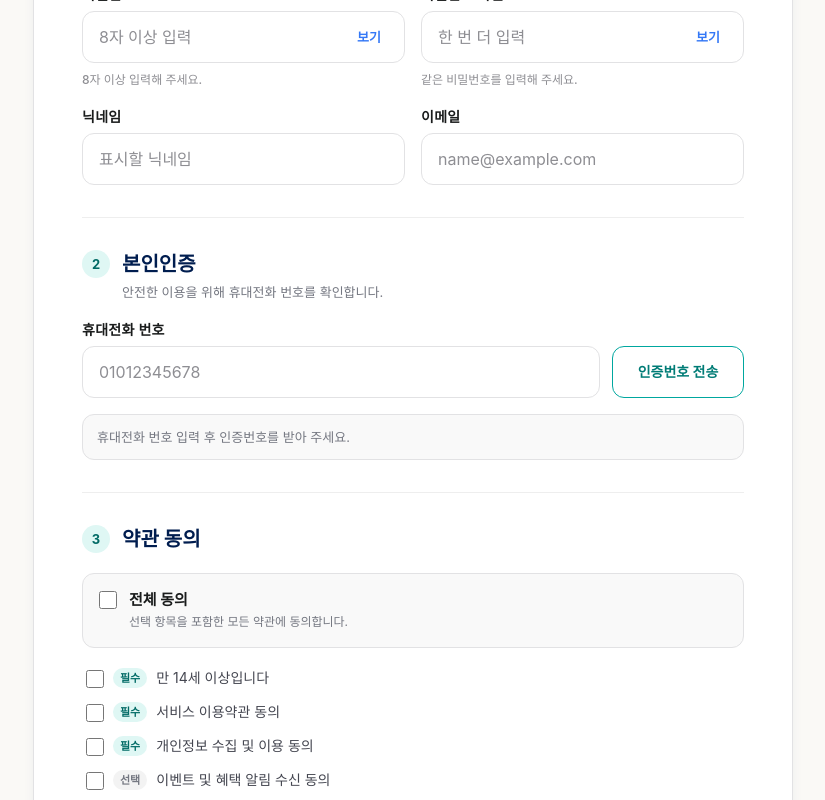
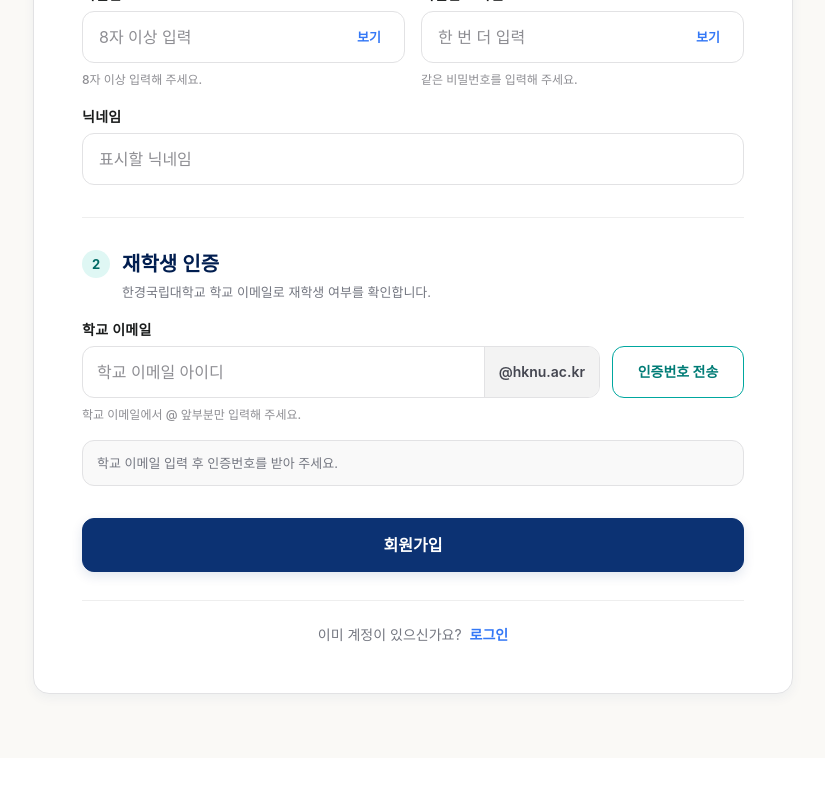
Before and after one commit to kkiri-kkiri/roommate-matching-platform, a React (Create React App) app in the folder frontend/: page /signup in a window 1280 px wide. Shown: the part 440-1240 px from the top of the page, without its empty margins (227-1052 px from the left). After the commit the page ends 1206 px from the top, so only its background shows below. Built offline with nearby package versions, Linux system fonts and the light colour scheme.

Commit message:
20260904 - 이지성 / 회원가입 페이지 프론트 수정중

```diff
--- a/frontend/src/App.js
+++ b/frontend/src/App.js
@@ -7,6 +7,7 @@ import LoginPage from "./pages/LoginPage";
 import MainPage from "./pages/MainPage";
 import PreferenceSurveyPage from "./pages/PreferenceSurveyPage";
 import ProfileSurveyPage from "./pages/ProfileSurveyPage";
+import RoommateSearchPage from "./pages/RoommateSearchPage";
 import SignupPage from "./pages/SignupPage";
 
 function App() {
@@ -24,10 +25,7 @@ function App() {
   return (
     <Routes>
       <Route path="/" element={<MainPage currentUser={currentUser} />} />
-      <Route
-        path="/roommates"
-        element={<MainPage pageMode="roommates" currentUser={currentUser} />}
-      />
+      <Route path="/roommates" element={<RoommateSearchPage />} />
       <Route
         path="/community"
         element={<MainPage pageMode="community" currentUser={currentUser} />}
--- a/frontend/src/pages/SignupPage.js
+++ b/frontend/src/pages/SignupPage.js
@@ -6,16 +6,12 @@ const INITIAL_FORM = {
   password: "",
   passwordConfirm: "",
   nickname: "",
-  email: "",
-  phone: "",
+  schoolEmailId: "",
 };
 
-const INITIAL_TERMS = {
-  age: false,
-  service: false,
-  privacy: false,
-  marketing: false,
-};
+const SCHOOL_EMAIL_DOMAIN = "@hknu.ac.kr";
+const SCHOOL_EMAIL_ID_PATTERN =
+  /^[A-Za-z0-9_%+-]+(?:\.[A-Za-z0-9_%+-]+)*$/;
 
 const SignupPage = () => {
   const [form, setForm] = useState(INITIAL_FORM);
@@ -25,22 +21,23 @@ const SignupPage = () => {
   const [verificationSent, setVerificationSent] = useState(false);
   const [isVerified, setIsVerified] = useState(false);
   const [verificationFeedback, setVerificationFeedback] = useState(null);
-  const [terms, setTerms] = useState(INITIAL_TERMS);
   const [submitFeedback, setSubmitFeedback] = useState(null);
 
   const passwordIsLongEnough = form.password.length >= 8;
   const passwordMatches =
     form.passwordConfirm.length > 0 && form.password === form.passwordConfirm;
-  const allTermsChecked = Object.values(terms).every(Boolean);
-  const requiredTermsChecked = terms.age && terms.service && terms.privacy;
 
   const handleInputChange = (event) => {
     const { name, value } = event.target;
+    const nextValue =
+      name === "schoolEmailId"
+        ? value.split("@")[0].replace(/\s/g, "").slice(0, 64)
+        : value;
 
-    setForm((current) => ({ ...current, [name]: value }));
+    setForm((current) => ({ ...current, [name]: nextValue }));
     setSubmitFeedback(null);
 
-    if (name === "phone") {
+    if (name === "schoolEmailId") {
       setVerificationCode("");
       setVerificationSent(false);
       setIsVerified(false);
@@ -49,12 +46,12 @@ const SignupPage = () => {
   };
 
   const handleSendCode = () => {
-    const phoneDigits = form.phone.replace(/\D/g, "");
+    const schoolEmailId = form.schoolEmailId.trim();
 
-    if (phoneDigits.length < 10 || phoneDigits.length > 11) {
+    if (!SCHOOL_EMAIL_ID_PATTERN.test(schoolEmailId)) {
       setVerificationFeedback({
         tone: "error",
-        text: "휴대전화 번호를 정확히 입력해 주세요.",
+        text: "학교 이메일의 @ 앞부분을 정확히 입력해 주세요.",
       });
       return;
     }
@@ -64,7 +61,7 @@ const SignupPage = () => {
     setIsVerified(false);
     setVerificationFeedback({
       tone: "info",
-      text: "인증번호를 전송했어요. 화면 확인용으로 숫자 6자리를 입력해 주세요.",
+      text: `${schoolEmailId}${SCHOOL_EMAIL_DOMAIN}로 인증번호를 전송했어요. 화면 확인용으로 숫자 6자리를 입력해 주세요.`,
     });
   };
 
@@ -80,25 +77,8 @@ const SignupPage = () => {
     setIsVerified(true);
     setVerificationFeedback({
       tone: "success",
-      text: "본인인증이 완료되었습니다.",
+      text: "재학생 인증이 완료되었습니다.",
     });
-    setSubmitFeedback(null);
-  };
-
-  const handleAllTerms = (event) => {
-    const { checked } = event.target;
-    setTerms({
-      age: checked,
-      service: checked,
-      privacy: checked,
-      marketing: checked,
-    });
-    setSubmitFeedback(null);
-  };
-
-  const handleTermChange = (event) => {
-    const { name, checked } = event.target;
-    setTerms((current) => ({ ...current, [name]: checked }));
     setSubmitFeedback(null);
   };
 
@@ -110,8 +90,7 @@ const SignupPage = () => {
       form.password,
       form.passwordConfirm,
       form.nickname,
-      form.email,
-      form.phone,
+      form.schoolEmailId,
     ];
 
     if (requiredValues.some((value) => !value.trim())) {
@@ -130,10 +109,10 @@ const SignupPage = () => {
       return;
     }
 
-    if (!/^\S+@\S+\.\S+$/.test(form.email)) {
+    if (!SCHOOL_EMAIL_ID_PATTERN.test(form.schoolEmailId.trim())) {
       setSubmitFeedback({
         tone: "error",
-        text: "올바른 이메일 형식으로 입력해 주세요.",
+        text: "학교 이메일 형식을 다시 확인해 주세요.",
       });
       return;
     }
@@ -141,15 +120,7 @@ const SignupPage = () => {
     if (!isVerified) {
       setSubmitFeedback({
         tone: "error",
-        text: "휴대전화 본인인증을 완료해 주세요.",
-      });
-      return;
-    }
-
-    if (!requiredTermsChecked) {
-      setSubmitFeedback({
-        tone: "error",
-        text: "필수 약관에 모두 동의해 주세요.",
+        text: "학교 이메일 재학생 인증을 완료해 주세요.",
       });
       return;
     }
@@ -302,7 +273,6 @@ const SignupPage = () => {
               </S.FieldGroup>
             </S.TwoColumnFields>
 
-            <S.TwoColumnFields>
             <S.FieldGroup>
               <S.Label htmlFor="signup-nickname">닉네임</S.Label>
               <S.Input
@@ -316,21 +286,6 @@ const SignupPage = () => {
                 required
               />
             </S.FieldGroup>
-
-              <S.FieldGroup>
-                <S.Label htmlFor="signup-email">이메일</S.Label>
-                <S.Input
-                  id="signup-email"
-                  name="email"
-                  type="email"
-                  value={form.email}
-                  onChange={handleInputChange}
-                  placeholder="name@example.com"
-                  autoComplete="email"
-                  required
-                />
-              </S.FieldGroup>
-            </S.TwoColumnFields>
           </S.FormSection>
 
           <S.Divider />
@@ -340,30 +295,36 @@ const SignupPage = () => {
               <S.SectionNumber aria-hidden="true">2</S.SectionNumber>
               <S.SectionHeadingGroup>
                 <S.SectionTitle id="verification-section-title">
-                  본인인증
+                  재학생 인증
                 </S.SectionTitle>
                 <S.SectionDescription>
-                  안전한 이용을 위해 휴대전화 번호를 확인합니다.
+                  한경국립대학교 학교 이메일로 재학생 여부를 확인합니다.
                 </S.SectionDescription>
               </S.SectionHeadingGroup>
             </S.SectionHeader>
 
             <S.FieldGroup>
-              <S.Label htmlFor="signup-phone">휴대전화 번호</S.Label>
+              <S.Label htmlFor="signup-school-email">학교 이메일</S.Label>
               <S.ActionRow>
-                <S.Input
-                  id="signup-phone"
-                  name="phone"
-                  type="tel"
-                  inputMode="numeric"
-                  value={form.phone}
+                <S.EmailInputGroup $readOnly={isVerified}>
+                  <S.EmailLocalInput
+                    id="signup-school-email"
+                    name="schoolEmailId"
+                    type="text"
+                    inputMode="email"
+                    value={form.schoolEmailId}
                     onChange={handleInputChange}
-                  placeholder="01012345678"
-                  autoComplete="tel"
+                    placeholder="학교 이메일 아이디"
+                    autoComplete="email"
+                    maxLength={64}
                     required
                     readOnly={isVerified}
-                  aria-describedby="verification-status"
+                    aria-describedby="school-email-domain verification-status"
                   />
+                  <S.EmailDomain id="school-email-domain">
+                    {SCHOOL_EMAIL_DOMAIN}
+                  </S.EmailDomain>
+                </S.EmailInputGroup>
                 <S.OutlineButton
                   type="button"
                   onClick={handleSendCode}
@@ -376,6 +337,9 @@ const SignupPage = () => {
                       : "인증번호 전송"}
                 </S.OutlineButton>
               </S.ActionRow>
+              <S.HelperText>
+                학교 이메일에서 @ 앞부분만 입력해 주세요.
+              </S.HelperText>
             </S.FieldGroup>
 
             {verificationSent && !isVerified && (
@@ -421,78 +385,9 @@ const SignupPage = () => {
               $tone={verificationFeedback?.tone || "neutral"}
             >
               {verificationFeedback?.text ||
-                "휴대전화 번호 입력 후 인증번호를 받아 주세요."}
+                "학교 이메일 입력 후 인증번호를 받아 주세요."}
             </S.VerificationStatus>
           </S.FormSection>
-
-          <S.Divider />
-
-          <S.TermsSection aria-labelledby="terms-section-title">
-            <S.SectionHeader>
-              <S.SectionNumber aria-hidden="true">3</S.SectionNumber>
-              <S.SectionTitle id="terms-section-title">약관 동의</S.SectionTitle>
-            </S.SectionHeader>
-
-            <S.AllAgreeLabel>
-              <S.Checkbox
-                type="checkbox"
-                checked={allTermsChecked}
-                onChange={handleAllTerms}
-              />
-              <S.AllAgreeText>
-                전체 동의
-                <S.AllAgreeDescription>
-                  선택 항목을 포함한 모든 약관에 동의합니다.
-                </S.AllAgreeDescription>
-              </S.AllAgreeText>
-            </S.AllAgreeLabel>
-
-            <S.TermList>
-              <S.TermLabel>
-                <S.Checkbox
-                  type="checkbox"
-                  name="age"
-                  checked={terms.age}
-                  onChange={handleTermChange}
-                  required
-                />
-                <S.Requirement>필수</S.Requirement>
-                만 14세 이상입니다
-              </S.TermLabel>
-              <S.TermLabel>
-                <S.Checkbox
-                  type="checkbox"
-                  name="service"
-                  checked={terms.service}
-                  onChange={handleTermChange}
-                  required
-                />
-                <S.Requirement>필수</S.Requirement>
-                서비스 이용약관 동의
-              </S.TermLabel>
-              <S.TermLabel>
-                <S.Checkbox
-                  type="checkbox"
-                  name="privacy"
-                  checked={terms.privacy}
-                  onChange={handleTermChange}
-                  required
-                />
-                <S.Requirement>필수</S.Requirement>
-                개인정보 수집 및 이용 동의
-              </S.TermLabel>
-              <S.TermLabel>
-                <S.Checkbox
-                  type="checkbox"
-                  name="marketing"
-                  checked={terms.marketing}
-                  onChange={handleTermChange}
-                />
-                <S.Requirement $optional>선택</S.Requirement>
-                이벤트 및 혜택 알림 수신 동의
-              </S.TermLabel>
-            </S.TermList>
-          </S.TermsSection>
 
           {submitFeedback && (
             <S.SubmitFeedback
--- a/frontend/src/pages/SignupPageCss.js
+++ b/frontend/src/pages/SignupPageCss.js
@@ -179,6 +179,71 @@ export const Input = styled.input`
   }
 `;
 
+export const EmailInputGroup = styled.div`
+  min-width: 0;
+  height: 52px;
+  display: flex;
+  flex: 1 1 auto;
+  align-items: stretch;
+  overflow: hidden;
+  border: 1px solid #e2e2e4;
+  border-radius: 12px;
+  background: ${({ $readOnly }) => ($readOnly ? "#f3f3f3" : "#ffffff")};
+  transition:
+    border-color 160ms ease,
+    box-shadow 160ms ease,
+    background-color 160ms ease;
+
+  &:hover {
+    border-color: ${({ $readOnly }) => ($readOnly ? "#e2e2e4" : "#c4c6d2")};
+  }
+
+  &:focus-within {
+    border-color: #00a79f;
+    box-shadow: 0 0 0 3px rgba(0, 167, 159, 0.14);
+  }
+`;
+
+export const EmailLocalInput = styled.input`
+  min-width: 0;
+  padding: 0 14px;
+  flex: 1 1 auto;
+  border: 0;
+  outline: 0;
+  background: transparent;
+  color: #1a1c1c;
+  font: inherit;
+  font-size: 16px;
+  line-height: 24px;
+
+  &::placeholder {
+    color: #8e8e93;
+  }
+
+  &:read-only {
+    color: #747781;
+  }
+`;
+
+export const EmailDomain = styled.span`
+  padding: 0 14px;
+  display: inline-flex;
+  align-items: center;
+  flex: 0 0 auto;
+  border-left: 1px solid #e2e2e4;
+  background: #f3f3f3;
+  color: #444650;
+  font-size: 14px;
+  font-weight: 600;
+  line-height: 20px;
+  white-space: nowrap;
+
+  @media (max-width: 480px) {
+    padding: 0 10px;
+    font-size: 13px;
+  }
+`;
+
 export const HelperText = styled.p`
   margin: 0;
   color: #8e8e93;
@@ -334,88 +399,6 @@ export const VerificationStatus = styled.p`
   line-height: 20px;
 `;
 
-export const TermsSection = styled.section`
-  min-width: 0;
-  display: flex;
-  flex-direction: column;
-  gap: 20px;
-`;
-
-export const AllAgreeLabel = styled.label`
-  padding: 16px;
-  display: flex;
-  align-items: flex-start;
-  gap: 12px;
-  border: 1px solid #e2e2e4;
-  border-radius: 12px;
-  background: #f9f9f9;
-  cursor: pointer;
-
-  &:hover {
-    border-color: #c4c6d2;
-  }
-`;
-
-export const Checkbox = styled.input`
-  width: 18px;
-  height: 18px;
-  margin: 1px 0 0;
-  flex: 0 0 auto;
-  accent-color: #0c3273;
-  cursor: pointer;
-
-  &:focus-visible {
-    outline: 2px solid #00a79f;
-    outline-offset: 2px;
-  }
-`;
-
-export const AllAgreeText = styled.span`
-  display: flex;
-  flex-direction: column;
-  gap: 3px;
-  color: #1a1c1c;
-  font-size: 15px;
-  font-weight: 700;
-  line-height: 20px;
-`;
-
-export const AllAgreeDescription = styled.span`
-  color: #747781;
-  font-size: 12px;
-  font-weight: 400;
-  line-height: 18px;
-`;
-
-export const TermList = styled.div`
-  padding: 0 4px;
-  display: flex;
-  flex-direction: column;
-  gap: 14px;
-`;
-
-export const TermLabel = styled.label`
-  display: flex;
-  align-items: center;
-  gap: 9px;
-  color: #444650;
-  font-size: 14px;
-  line-height: 20px;
-  cursor: pointer;
-`;
-
-export const Requirement = styled.span`
-  min-width: 34px;
-  padding: 3px 7px;
-  border-radius: 9999px;
-  background: ${({ $optional }) => ($optional ? "#f3f3f3" : "#dff7f4")};
-  color: ${({ $optional }) => ($optional ? "#747781" : "#006a65")};
-  font-size: 11px;
-  font-weight: 700;
-  line-height: 14px;
-  text-align: center;
-`;
-
 export const SubmitFeedback = styled.p`
   margin: 0;
   padding: 14px 16px;
```
Also changed, not shown: frontend/src/pages/LoginPageCss.js (renamed from frontend/src/pages/LoginCssPage.js). Lines whose indentation alone changed are shown as unchanged.
